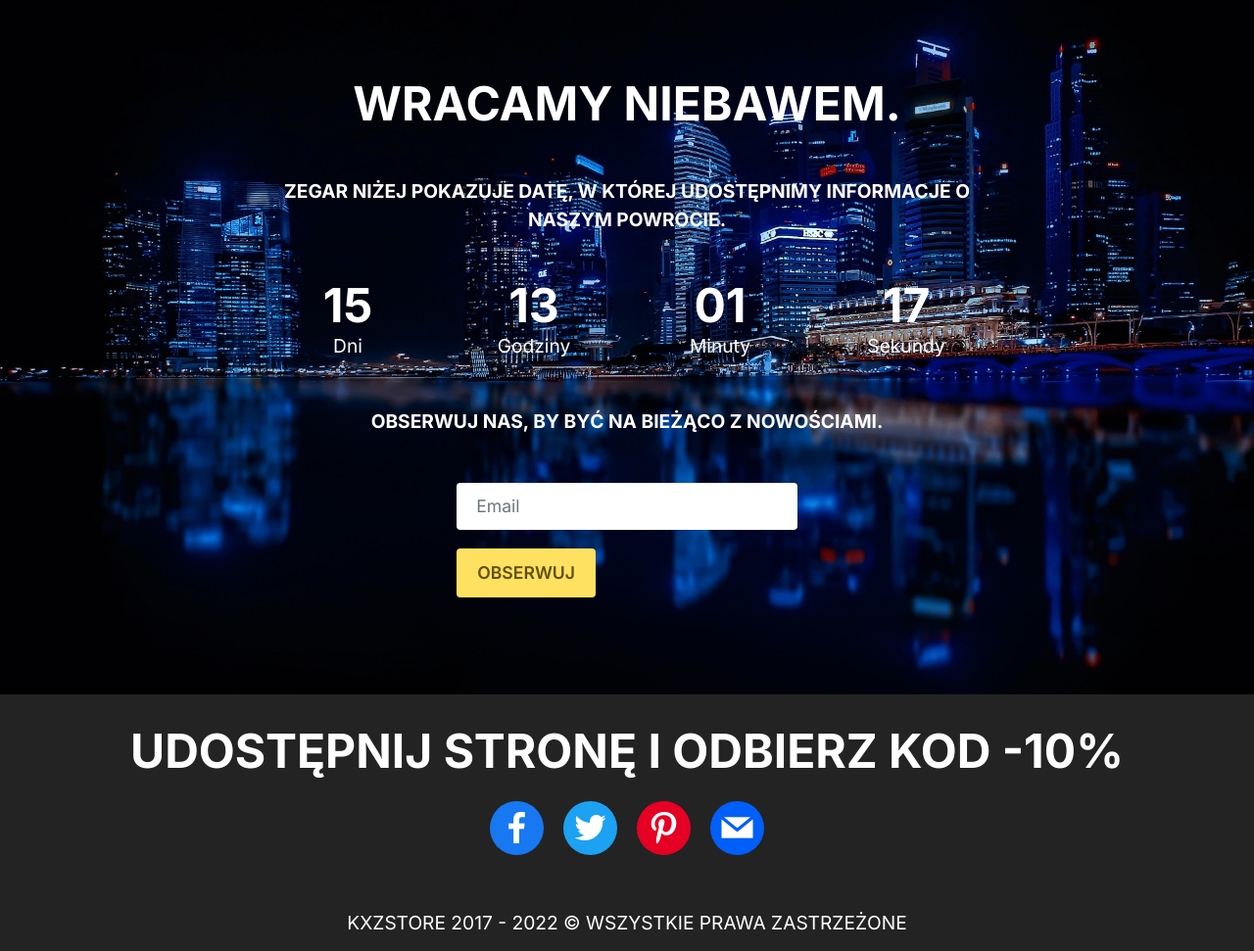
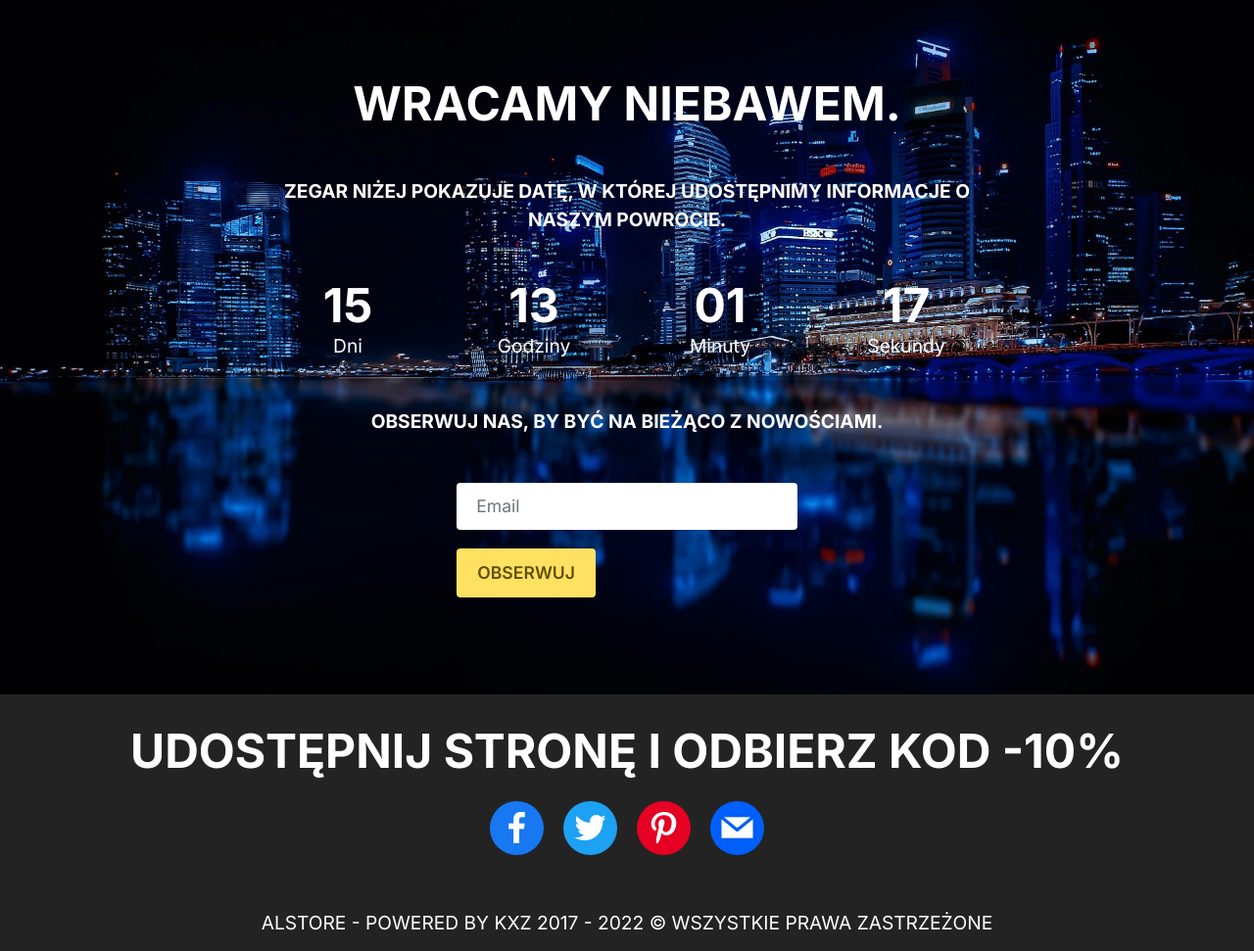
Before and after one commit to KXZ-STORE-EU/PL, a plain HTML site: page index.html in a window 1280 px wide. Shown: the whole page at 98% size. Drawn offline with Linux system fonts and the light colour scheme.

Commit message:
update index.html

```diff
--- a/index.html
+++ b/index.html
@@ -115,7 +115,7 @@
     <div class="container">
         <div class="media-container-row align-center mbr-white">
             <div class="col-12">
-                <p class="mbr-text mb-0 mbr-fonts-style display-7">KXZSTORE 2017 - 2022 © WSZYSTKIE PRAWA ZASTRZEŻONE
+                <p class="mbr-text mb-0 mbr-fonts-style display-7">ALSTORE - POWERED BY KXZ 2017 - 2022 © WSZYSTKIE PRAWA ZASTRZEŻONE
                 </p>
             </div>
         </div>
```
